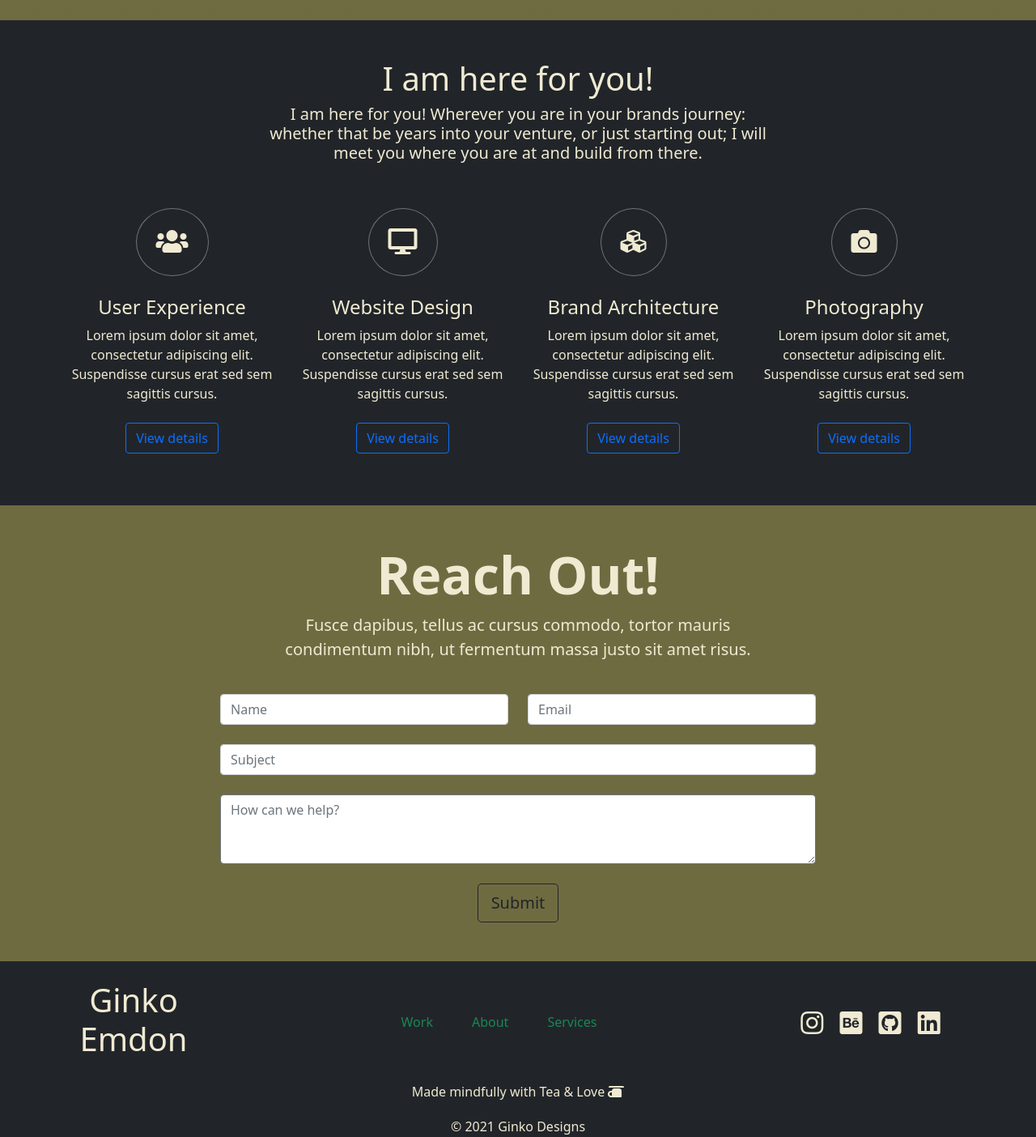
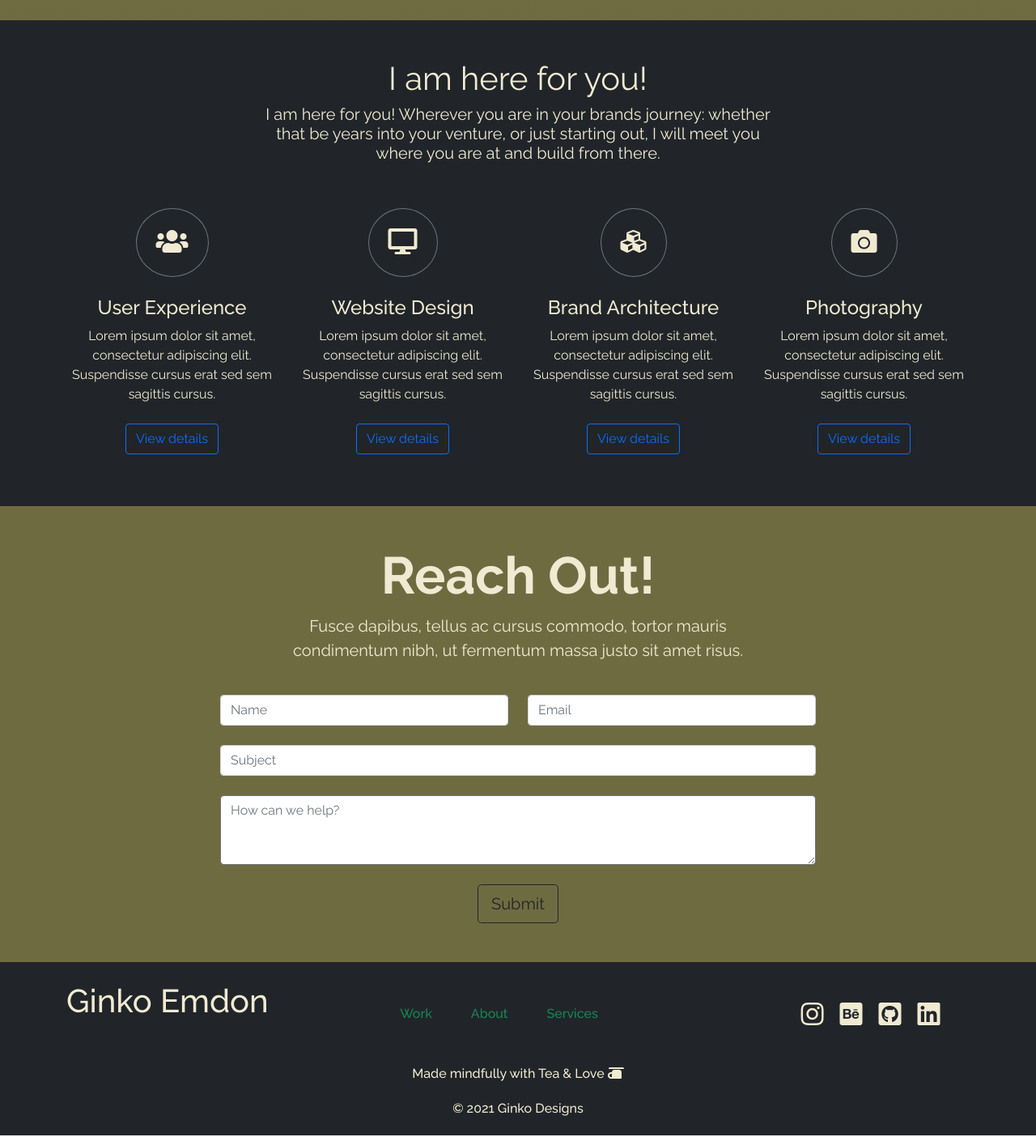
Before and after one commit to ginkoemdon/ginkoemdon.github.io, a plain HTML site: page final-portfolio/index.html in a window 1280 px wide. Shown: the part 2660-4064 px from the top of the page at 81% size. Drawn offline with nearby package versions, Linux system fonts and the light colour scheme.

Commit message:
Validate & Beautify File

```diff
--- a/final-portfolio/css/main.css
+++ b/final-portfolio/css/main.css
@@ -4,41 +4,35 @@
 
 main {
   background-color: #8f7d46;
-background-image: linear-gradient(180deg, #8f7d46 0%, #6f6b41 66%);
-color: #F0EAD2;
+  background-image: linear-gradient(180deg, #8f7d46 0%, #6f6b41 66%);
+  color: #F0EAD2;
 }
 
-body, nav, {
+body,
+nav {
   /* font-family: 'Poppins', sans-serif; */
   font-family: 'Raleway', sans-serif;
   color: #F0EAD2;
 }
 
 #menu-icon {
-color: #F0EAD2;#F0EAD2;
+  color: #F0EAD2;
 }
 
 .bg-dark {
-  color:#F0EAD2;
+  color: #F0EAD2;
   background-color: #272623;
 }
 
 a {
   text-decoration: none;
-  color:  #F0EAD2;;
+  color: #F0EAD2;
 }
 
 a i {
   padding-left: 0.5em;
 }
 
-/* html {
-  /*This makes sure that the padding and border are included in the total width and height of the elements. */
-/* box-sizing: border-box;
-  background-color: #F7CE68;
-  background-image: linear-gradient(180deg, #F7CE68 0%, #e88f4f 50%, #c74c5a 100%);
-
-} */
 
 /*--------------------------------------------------------------
                              ANIMATIONS
--- a/final-portfolio/index.html
+++ b/final-portfolio/index.html
@@ -1,4 +1,5 @@
 <!DOCTYPE html>
+
 <html lang="en">
 
 <head>
@@ -58,8 +59,9 @@
           <h1>Ginko Emdon</h1>
         </a>
         <!-- Mobile Menu Toggle -->
-        <button id="menu-icon" class="navbar-toggler" type="button" data-bs-toggle="collapse" data-bs-target="#navbarNavDropdown"
-          aria-controls="navbarNavDropdown" aria-expanded="false" aria-label="Toggle navigation">
+        <button id="menu-icon" class="navbar-toggler" type="button" data-bs-toggle="collapse"
+          data-bs-target="#navbarNavDropdown" aria-controls="navbarNavDropdown" aria-expanded="false"
+          aria-label="Toggle navigation">
           <span class="navbar-toggler-icon"></span>
         </button>
         <!-- Menu  -->
@@ -80,7 +82,7 @@
               </ul>
             </li>
 
-        <!-- The rest of Nav Items -->
+            <!-- The rest of Nav Items -->
             <li class="nav-item">
               <a class="nav-link" href="#about">About</a>
             </li>
@@ -244,7 +246,7 @@
         </div>
       </div>
     </section>
-<!--===========================================================
+    <!--===========================================================
      # Services
       ============================================================-->
     <!-- Im here for you -->
@@ -253,8 +255,7 @@
         <div class="col-md-6  mx-auto ">
           <h1 class="display-6">I am here for you!</h1>
           <p class="lead h4">I am here for you! Wherever you are in your brands journey: whether that
-            be
-            years into your venture, or just starting out; I will meet you where you are at and build from there.</p>
+            be years into your venture, or just starting out, I will meet you where you are at and build from there.</p>
         </div>
       </div>
       <div class="container">
@@ -373,10 +374,10 @@
       <footer class="pt-4 pb-4 ">
         <div class="container">
           <div class="row text-center align-items-center">
-            <div class="col-12 col-lg-2 text-lg-star>
-
-                <a href="#" class="navbar-brand display-3">
-                  <h1>Ginko Emdon </h1></a>
+            <div class="col-12 col-lg-2 text-lg-star">
+              <a href="#" class="navbar-brand display-3">
+                <h1>Ginko Emdon </h1>
+              </a>
             </div>
             <!-- Site Map links -->
             <div class="col">
@@ -431,7 +432,7 @@
 
   <!-- Java Script in Footer -->
 
-  <!-- Optional JavaScript; choose one of the two! -->
+  <!-- Optional JavaScript- choose one of the two! -->
 
   <!-- Option 1: Bootstrap Bundle with Popper -->
   <script src="https://cdn.jsdelivr.net/npm/bootstrap@5.0.0-beta3/dist/js/bootstrap.bundle.min.js"
```
